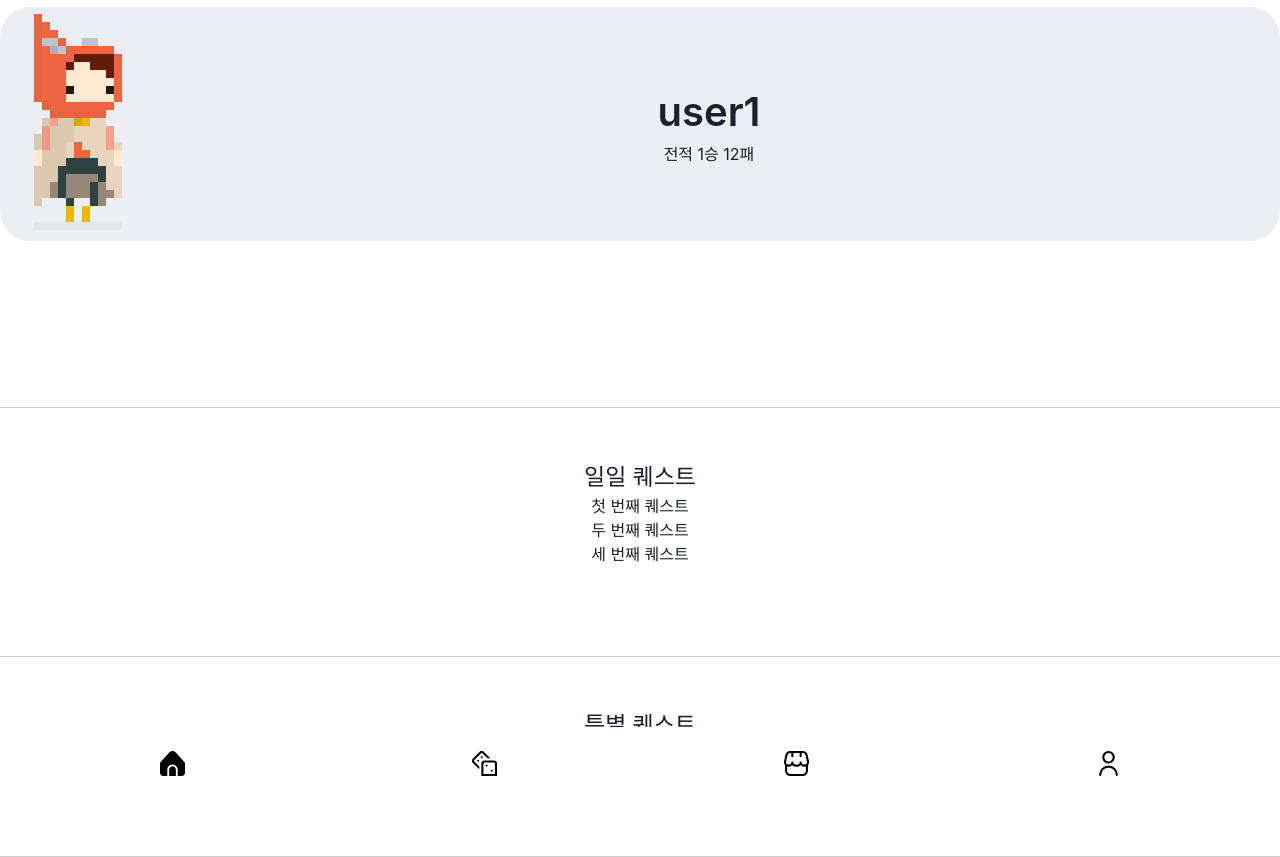
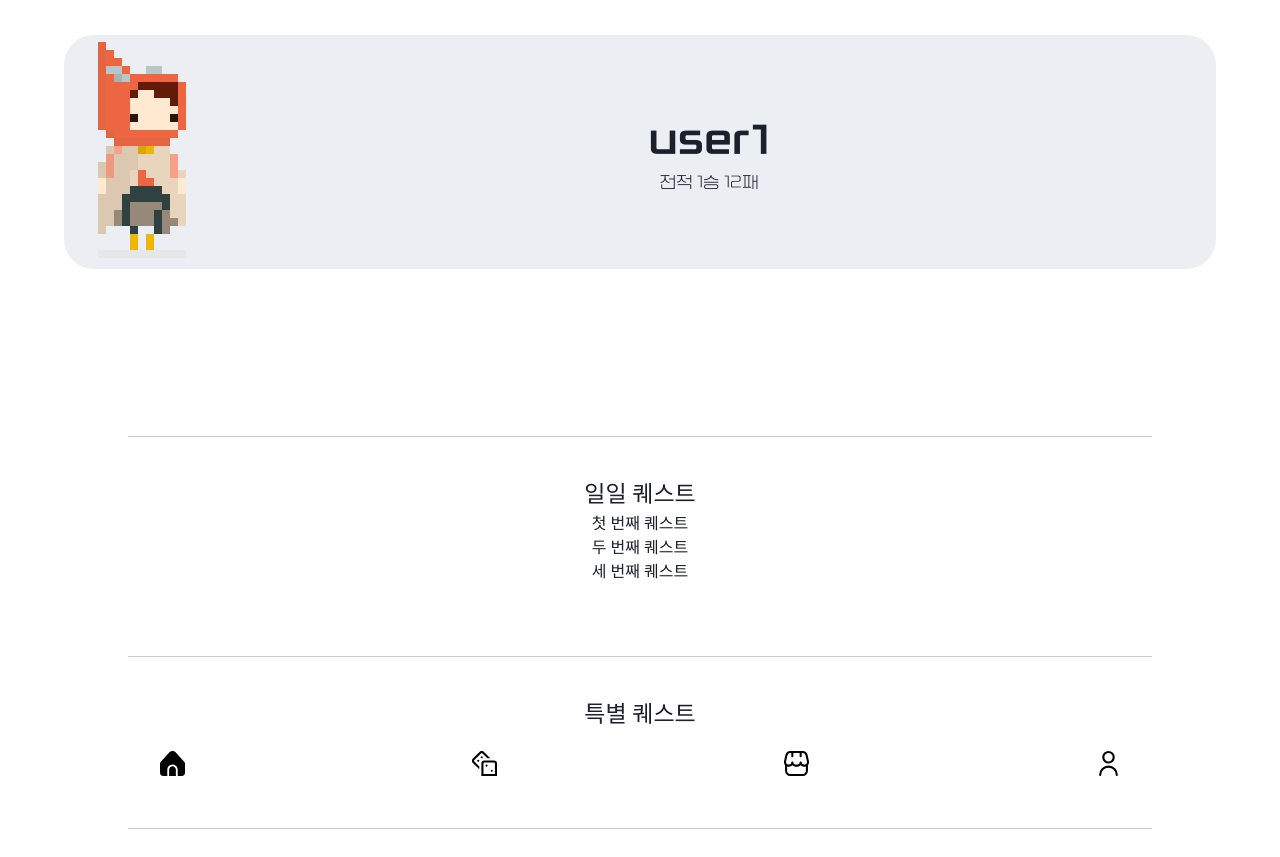
Before and after one commit to flow4camp/flow4-front, a React (Create React App) app: page /home in a window 1280 px wide. After the commit the page ends 829 px from the top, so only its background shows below. Built offline with nearby package versions, Linux system fonts and the light colour scheme; a web font is replaced by a local one.

Commit message:
feat) home 탭 폰트 변경

```diff
--- a/src/pages/Home.tsx
+++ b/src/pages/Home.tsx
@@ -24,7 +24,7 @@ function Home() {
         </div>
         <div style={styles.userinfoText}>
           <div style={styles.userName}>{nickName}</div>
-          <div>
+          <div style={{ fontFamily: "Font-Title-Light" }}>
             전적 {winNum}승 {looseNum}패
           </div>
         </div>
@@ -60,6 +60,7 @@ const styles: Styles = {
     display: "flex",
     flexDirection: "column",
     justifyContent: "center",
+    alignItems: "center",
     height: "100vh",
   },
   userinfoContainer: {
@@ -70,6 +71,7 @@ const styles: Styles = {
     justifyContent: "center",
     alignItems: "center",
     height: "30%",
+    width: "90%",
   },
   userinfoText: { flex: 1 },
   userinfoChar: {},
@@ -77,19 +79,22 @@ const styles: Styles = {
     borderTop: "1px solid #ccc",
     marginTop: "13%",
     flex: 1,
+    width: "80%",
   },
   questType: {
     marginTop: "4%",
     fontSize: "23px",
-    fontWeight: "500",
+    fontFamily: "Font-Content",
   },
   userName: {
     fontSize: "40px",
     fontWeight: "600",
+    fontFamily: "Font-Title",
   },
   quest: {
     borderBottom: "0.5px solid #ccc",
     paddingBottom: "7%",
+    fontFamily: "Font-Content-Light",
   },
 };
 
```
